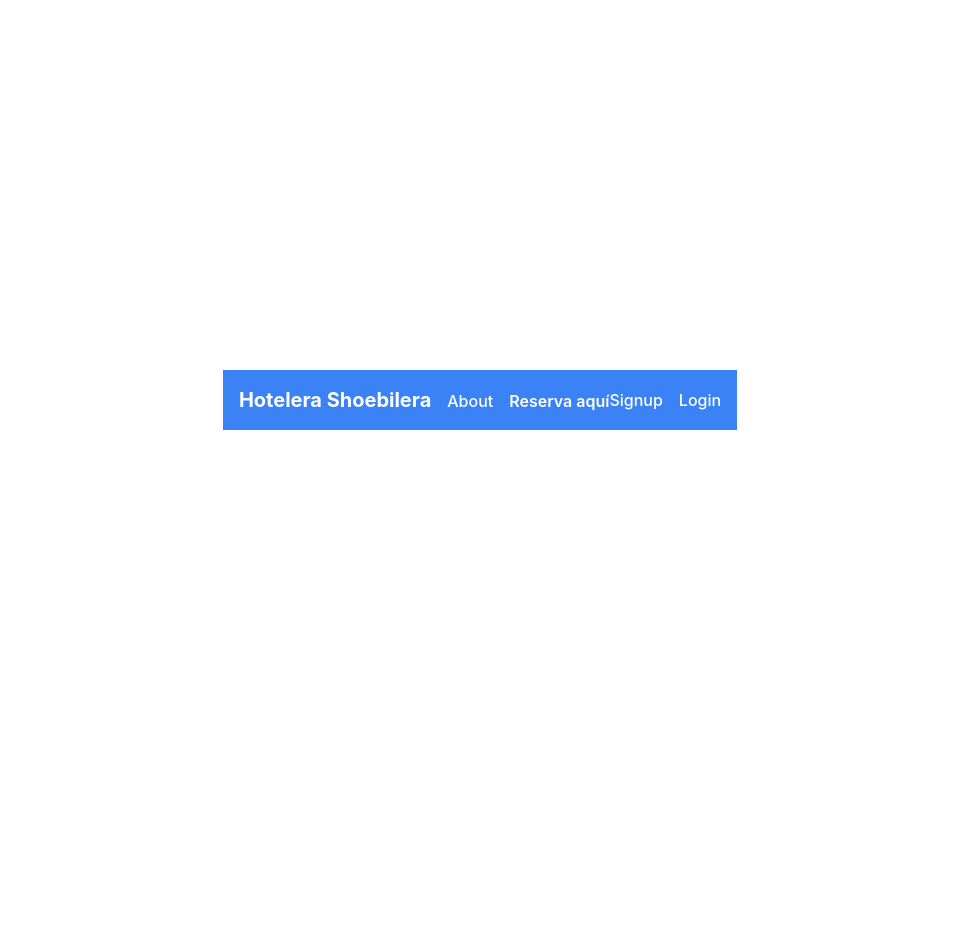
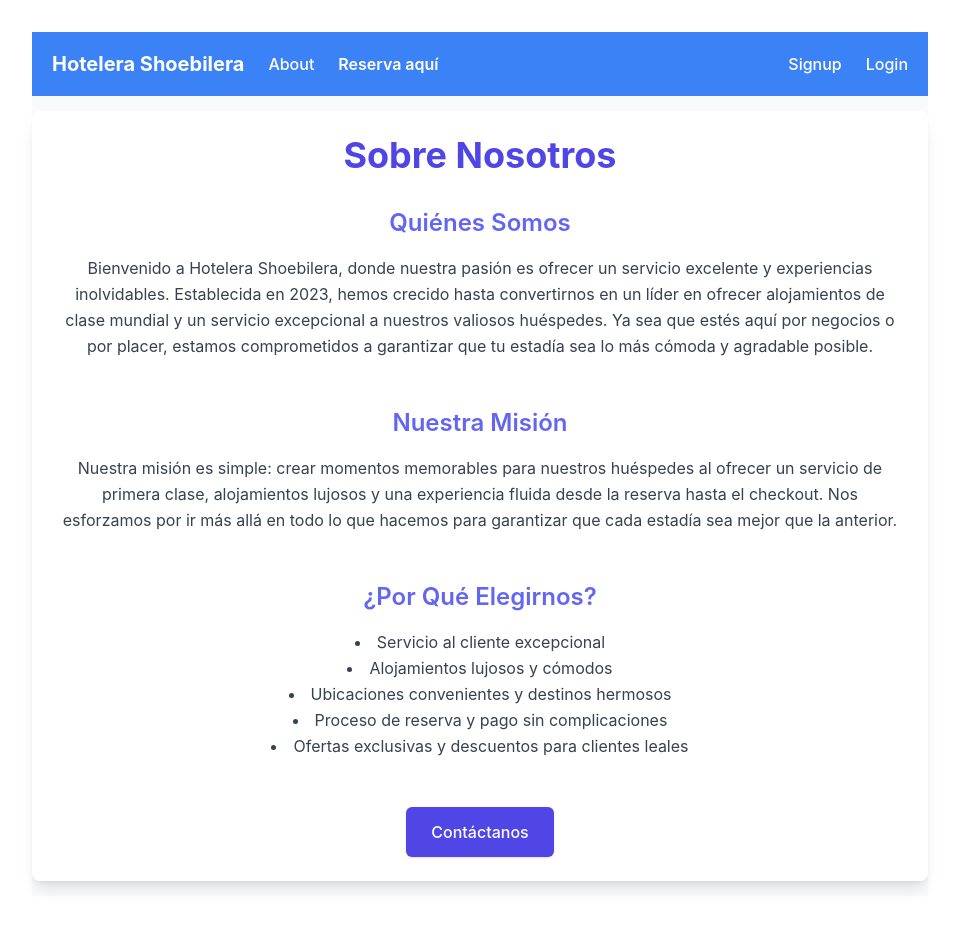
Before and after one commit to dragolemguty/UDDFullStack-Proyecto7, a React (Vite) app: page /about in a window 1280 px wide. Shown: the whole page, without its empty margins (160-1119 px from the left). Before the commit the page ends 800 px from the top, so only its background shows below. Built offline with nearby package versions, Linux system fonts and the light colour scheme; no server answers.

Commit message:
navbar mas grande

```diff
--- a/src/App.jsx
+++ b/src/App.jsx
@@ -8,6 +8,7 @@ import Navbar from './components/navbar';
 import Reserve from './pages/reserve';
 import MisReservas from './pages/misReservas';
 import BookingDetails from './pages/bookingDetails';
+import About from './pages/about';
 import Cart from './pages/cart';
 import { RefreshProvider } from './context/RefreshContext';  // Importar el proveedor del contexto
 
@@ -20,6 +21,7 @@ function App() {
         <Routes>
           <Route path="/" element={<Index />} />
           <Route path="/signup" element={<Signup />} />
+          <Route path="/about" element={<About />} />
           <Route path="/login" element={<Login />} />
           <Route path="/profile" element={<Profile />} />
           <Route path="/reserve" element={<Reserve />} />
--- a/src/components/navbar.jsx
+++ b/src/components/navbar.jsx
@@ -44,14 +44,12 @@ const Navbar = () => {
           })
         }
       }
+  }, []);
 
+  useEffect(() => {
+    setReservationsCount(reservationsArray.length);  // Actualiza el número de reservas basado en la longitud del array
+  }, [reservationsArray]); // Este efecto se ejecutará cada vez que cambie reservationsArray
 
-    const savedBookings = localStorage.getItem('bookingData');
-    if (savedBookings) {
-      const bookingsArray = JSON.parse(savedBookings);
-      setReservationsCount(bookingsArray.length); // Establece el número de reservas
-    }
-  }, []);
 
 
   const handleLogout = async () => {
@@ -76,29 +74,30 @@ const Navbar = () => {
 
 
   return (
-    <nav className="bg-blue-500 p-4 flex justify-between items-center">
-      <div>
+    <nav className="bg-blue-500 p-5 flex justify-between items-center h-16">
+      <div className="flex items-center">
         <a href="/" className="text-white font-bold text-xl">Hotelera Shoebilera</a>
-        <a href="/about" className="ml-4 text-white">About</a>
-        <a href="/reserve" className="ml-4 text-white font-semibold">Reserva aquí</a>
+        <a href="/about" className="ml-6 text-white">About</a>
+        <a href="/reserve" className="ml-6 text-white font-semibold">Reserva aquí</a>
       </div>
-      <div>
+      <div className="flex-grow m-16"></div>
+      <div className="flex items-center">
         {isLoggedIn ? (
           <>
             <div className="relative inline-block">
-              <a href="/cart" className="ml-4 text-white font-semibold">Carrito</a>
+              <a href="/cart" className="ml-6 text-white font-semibold">Carrito</a>
               {reservationsCount > 0 && (
-                <span className="absolute top-0 right-0 bg-red-600 text-white rounded-full px-1 text-xs">{reservationsCount}</span>
+                <span className="ml-2 bg-red-600 text-white rounded-full px-1 text-xs">{reservationsCount}</span>
               )}
             </div>
-            <a href="/profile" className="text-white mr-4">Mi Perfil</a>
-            <a href="/MisReservas" className="text-white mr-4">Mis Reservas</a>
-            <button onClick={handleLogout} className="bg-red-500 text-white py-2 px-4 rounded">Logout</button>
+            <a href="/profile" className="ml-6 text-white">Mi Perfil</a>
+            <a href="/MisReservas" className="ml-6 text-white">Mis Reservas</a>
+            <button onClick={handleLogout} className="ml-6 bg-red-500 text-white py-2 px-4 rounded">Logout</button>
           </>
         ) : (
           <>
-            <a href="/signup" className="text-white mr-4">Signup</a>
-            <a href="/login" className="text-white">Login</a>
+            <a href="/signup" className="ml-6 text-white">Signup</a>
+            <a href="/login" className="ml-6 text-white">Login</a>
           </>
         )}
       </div>
--- a/src/components/payPalButton.jsx
+++ b/src/components/payPalButton.jsx
@@ -39,7 +39,7 @@ const handlePayment = async (order, bookings, token, setTransactionStatus, setIs
     if (response.status === 200 || response.status === 201) {
       setTransactionStatus('Transacción completada con éxito');
       setIsCaptured(true);
-      alert('Transacción completada con éxito');
+      //alert('Transacción completada con éxito');
       // Limpiar localStorage
       localStorage.removeItem('reservationsArray'); // Limpiar el carrito de compras
       const userId = JSON.parse(atob(token.split('.')[1])).user._id;
--- /dev/null
+++ b/src/pages/about.jsx
@@ -0,0 +1,47 @@
+import React from 'react';
+
+const About = () => {
+  return (
+    <div className="bg-gray-50 min-h-screen flex items-center justify-center">
+      <div className="max-w-4xl mx-auto p-6 bg-white shadow-lg rounded-lg">
+        <h1 className="text-4xl font-bold text-center text-indigo-600 mb-8">Sobre Nosotros</h1>
+
+        <section className="mb-12">
+          <h2 className="text-2xl font-semibold text-indigo-500 mb-4">Quiénes Somos</h2>
+          <p className="text-gray-700 leading-relaxed">
+            Bienvenido a Hotelera Shoebilera, donde nuestra pasión es ofrecer un servicio excelente y experiencias inolvidables.
+            Establecida en 2023, hemos crecido hasta convertirnos en un líder en ofrecer alojamientos de clase mundial y un servicio excepcional
+            a nuestros valiosos huéspedes. Ya sea que estés aquí por negocios o por placer, estamos comprometidos a garantizar que tu estadía sea lo más cómoda y agradable posible.
+          </p>
+        </section>
+
+        <section className="mb-12">
+          <h2 className="text-2xl font-semibold text-indigo-500 mb-4">Nuestra Misión</h2>
+          <p className="text-gray-700 leading-relaxed">
+            Nuestra misión es simple: crear momentos memorables para nuestros huéspedes al ofrecer un servicio de primera clase,
+            alojamientos lujosos y una experiencia fluida desde la reserva hasta el checkout. Nos esforzamos por ir más allá en todo lo que hacemos para garantizar que cada estadía sea mejor que la anterior.
+          </p>
+        </section>
+
+        <section className="mb-12">
+          <h2 className="text-2xl font-semibold text-indigo-500 mb-4">¿Por Qué Elegirnos?</h2>
+          <ul className="list-disc list-inside text-gray-700 leading-relaxed">
+            <li>Servicio al cliente excepcional</li>
+            <li>Alojamientos lujosos y cómodos</li>
+            <li>Ubicaciones convenientes y destinos hermosos</li>
+            <li>Proceso de reserva y pago sin complicaciones</li>
+            <li>Ofertas exclusivas y descuentos para clientes leales</li>
+          </ul>
+        </section>
+
+        <div className="text-center mt-8">
+          <button className="bg-indigo-600 text-white px-6 py-3 rounded-md shadow hover:bg-indigo-700 transition duration-300">
+            Contáctanos
+          </button>
+        </div>
+      </div>
+    </div>
+  );
+};
+
+export default About;
--- a/src/pages/cart.jsx
+++ b/src/pages/cart.jsx
@@ -43,7 +43,7 @@ const Cart = () => {
   };
 
   // Calcular el monto total
-  const totalAmount = reservations.reduce((acc, reservation) => acc + (reservation.price * reservation.nights_qty), 0);
+  const totalAmount = reservations.reduce((acc, reservation) => acc + (reservation.price), 0);
 
   return (
     <div className="container mx-auto p-4">
--- a/src/pages/profile.jsx
+++ b/src/pages/profile.jsx
@@ -4,6 +4,8 @@ const BACKEND_URL = import.meta.env.VITE_URL_BACKEND;
 
 const Profile = () => {
   const [username, setUsername] = useState('');
+  const [name, setName] = useState('');
+  const [email, setEmail] = useState('');
   const navigate = useNavigate();
 
   useEffect(() => {
@@ -23,6 +25,8 @@ const Profile = () => {
           if (response.ok) {
             const data = await response.json();
             setUsername(data.username);
+            setName(data.name);
+            setEmail(data.email);
           } else {
             localStorage.removeItem('token');
             navigate('/login');
@@ -41,7 +45,11 @@ const Profile = () => {
   return (
     <div className="max-w-md mx-auto mt-10 bg-white shadow-md rounded-lg p-6">
       <h1 className="text-2xl font-bold mb-4">Perfil de {username}</h1>
-      <p className="text-gray-700">Información sobre el usuario y el hotel.</p>
+      <br/>
+      <p className="text-gray-700">Información sobre el usuario</p>
+      <br/>
+      <p className="text-gray-700">Nombre: {name}</p>
+      <p className="text-gray-700">Email: {email}</p>
     </div>
   );
 };
```
